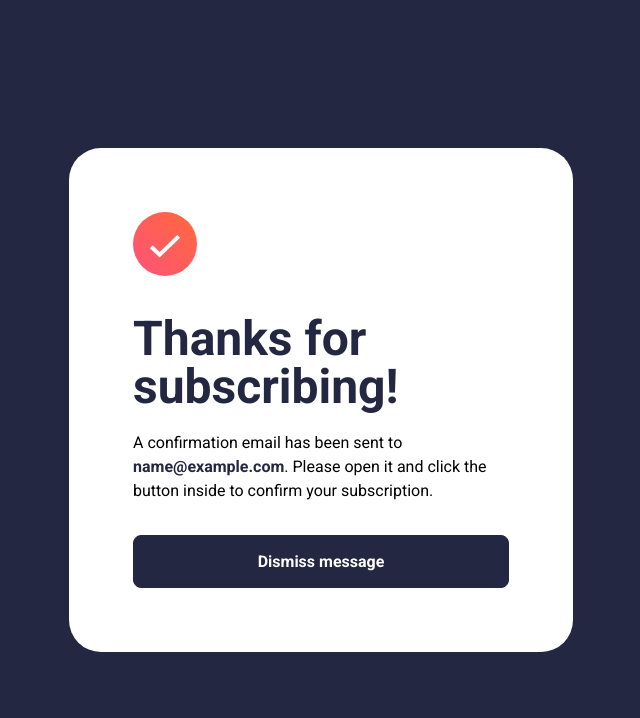
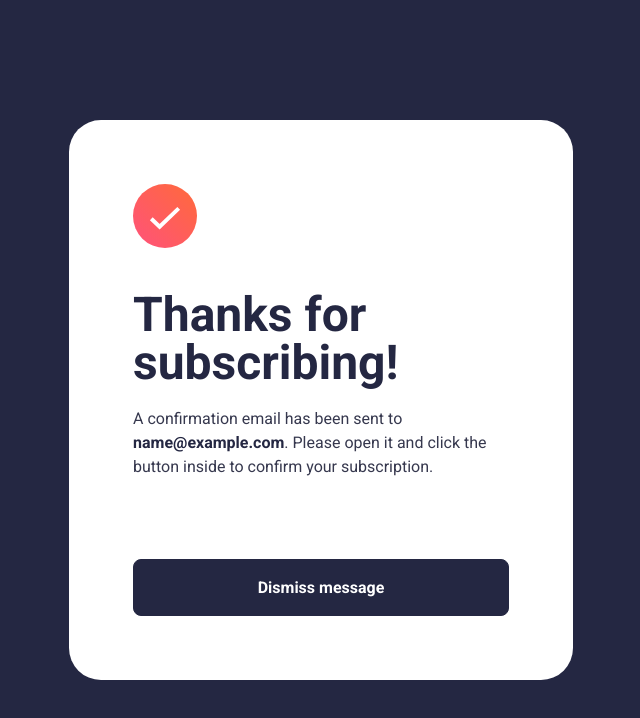
Before and after one commit to Daniel-Livingston/fm-newsletter-signup-with-success, a SvelteKit app: page / in a window 1280 px wide. Both pictures are taken after typing "name@example.com" into the empty fields and a click on the button "Subscribe to monthly newsletter". Shown: the top 718 px of the page, without its empty margins (319-959 px from the left). Built offline with nearby package versions, Linux system fonts and the light colour scheme.

Commit message:
Small adjustments to mobile styles

```diff
--- a/src/routes/+page.svelte
+++ b/src/routes/+page.svelte
@@ -9,6 +9,10 @@
 		}
 
 		showSuccessMessage = true;
+	}
+
+	function onDismiss() {
+		showSuccessMessage = false;
 	}
 </script>
 
@@ -34,7 +38,7 @@
 				</p>
 			</div>
 
-			<button>Dismiss message</button>
+			<button type="button" on:click={onDismiss}>Dismiss message</button>
 		</div>
 	{:else}
 		<img class="mobile-banner" src="/illustration-sign-up-mobile.svg" alt="" />
@@ -84,15 +88,16 @@
 		flex-direction: column;
 		height: 100%;
 		justify-content: center;
-		padding: 1.5rem;
+		padding: 2.5rem 1.5rem;
 	}
 
 	div.center-vertical {
 		margin: auto 0;
+		padding-bottom: 3rem;
 	}
 
 	div.success-content h1 {
-		margin-top: 2rem;
+		margin-top: 2.25rem;
 	}
 
 	div.success-content button {
@@ -116,9 +121,11 @@
 		font-size: 2.5rem;
 		font-weight: 700;
 		line-height: 1;
+		margin-top: 1rem;
 	}
 
 	p {
+		color: var(--charcoal);
 		margin-top: 1.25rem;
 	}
 
@@ -147,12 +154,13 @@
 	}
 
 	label {
+		color: var(--dark-slate);
 		font-size: 0.75rem;
 		font-weight: 700;
 	}
 
 	input {
-		border: 1px solid var(--grey);
+		border: 1px solid #c3c3c3;
 		border-radius: 0.5rem;
 		color: var(--charcoal);
 		font-size: 1rem;
@@ -176,7 +184,7 @@
 		font-size: 1rem;
 		font-weight: bold;
 		margin-top: 1.5rem;
-		padding: 1rem 1.25rem;
+		padding: 1.125rem 1.25rem;
 		width: 100%;
 	}
 
```
